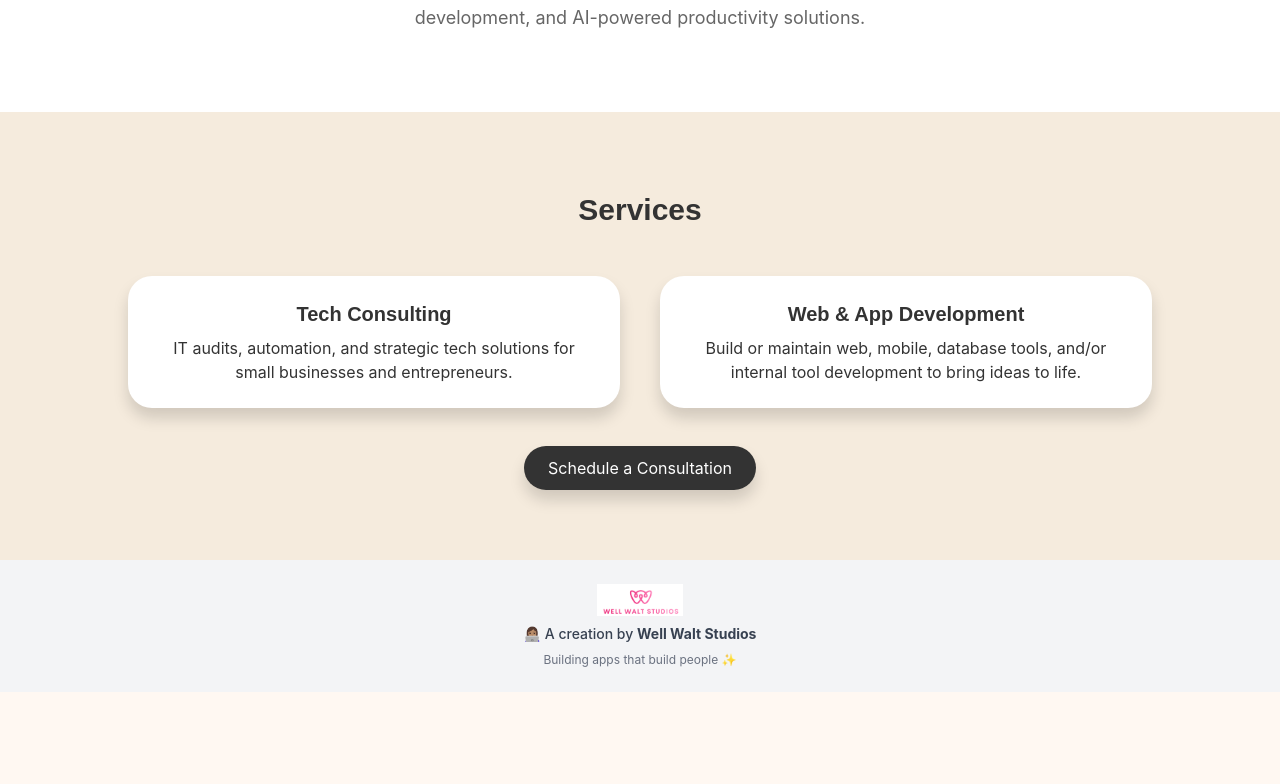
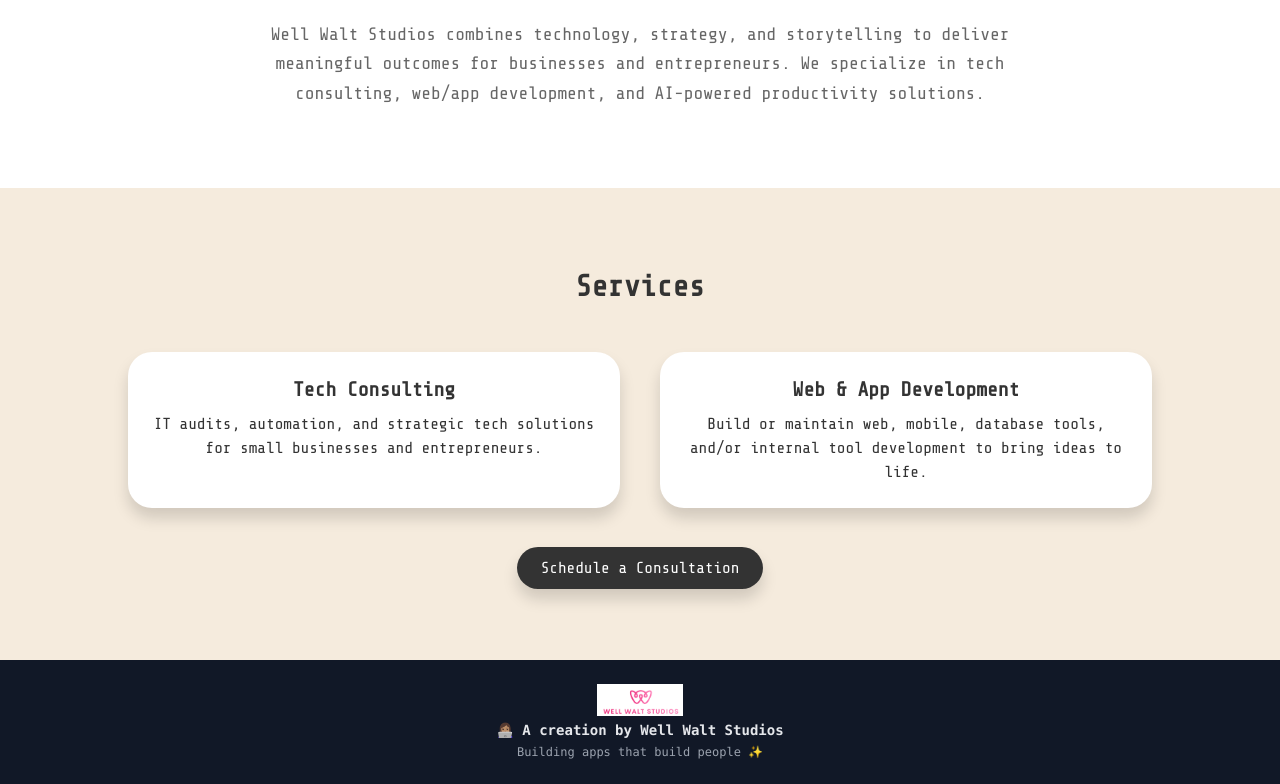
Before and after one commit to awalters4/wellwaltstudios, a React (Create React App) app: page / in a window 1280 px wide. Shown: the part 1416-2200 px from the top of the page. Before the commit the page ends 2108 px from the top, so only its background shows below. Built offline with nearby package versions, Linux system fonts and the light colour scheme.

Commit message:
chore: updated font and footer

```diff
--- a/public/index.html
+++ b/public/index.html
@@ -4,6 +4,9 @@
     <meta charset="utf-8" />
     <link rel="icon" href="%PUBLIC_URL%/favicon.ico" />
         <link rel="icon" type="image/svg+xml" href="./src/assets/aurova-logo.svg" />
+<link rel="preconnect" href="https://fonts.googleapis.com" />
+<link rel="preconnect" href="https://fonts.gstatic.com" crossorigin />
+<link href="https://fonts.googleapis.com/css2?family=Share+Tech+Mono&display=swap" rel="stylesheet" />
 
     <meta name="viewport" content="width=device-width, initial-scale=1" />
     <meta name="theme-color" content="#000000" />
--- a/src/WWSFooter.js
+++ b/src/WWSFooter.js
@@ -3,13 +3,13 @@
 
 const WWSFooter = () => {
   return (
-    <footer className="bg-gray-100 py-6 text-center text-gray-600 text-sm">
-      <div className="flex flex-col items-center justify-center gap-2">
+    <footer className="bg-gray-900 py-6 text-center text-gray-200 text-sm font-mono">
+      <div className="flex flex-col items-center justify-center gap-1">
         <img src={logo} alt="Well Walt Studios Logo" className="h-8" />
-        <p className="text-gray-700 font-medium">
-          👩🏽‍💻 A creation by <span className="font-bold">Well Walt Studios</span>
+        <p className="font-bold text-gray-200">
+          👩🏽‍💻 A creation by Well Walt Studios
         </p>
-        <p className="text-xs text-gray-500">Building apps that build people ✨</p>
+        <p className="text-xs text-gray-400">Building apps that build people ✨</p>
       </div>
     </footer>
   );
--- a/src/index.css
+++ b/src/index.css
@@ -7,7 +7,7 @@
 
 /* Body default font */
 body {
-  font-family: 'Inter', sans-serif;
+  font-family: 'Share Tech Mono', monospace;
   background-color: #FFF8F2; /* bgWarm */
   color: #333333; /* textDark */
 }
--- a/tailwind.config.js
+++ b/tailwind.config.js
@@ -13,8 +13,7 @@
         textGray: '#666666',
       },
       fontFamily: {
-        heading: ['Outfit', 'sans-serif'],
-        body: ['Inter', 'sans-serif'],
+        tech: ['"Share Tech Mono"', 'monospace'],
       },
       borderRadius: {
         xl: '1rem',
```
